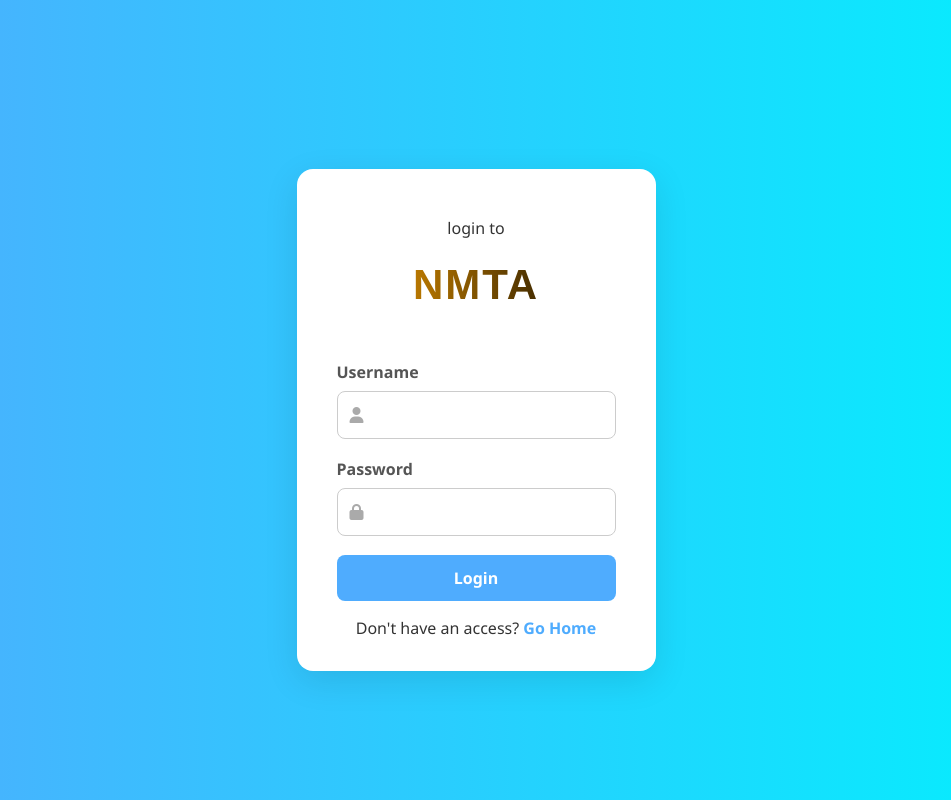
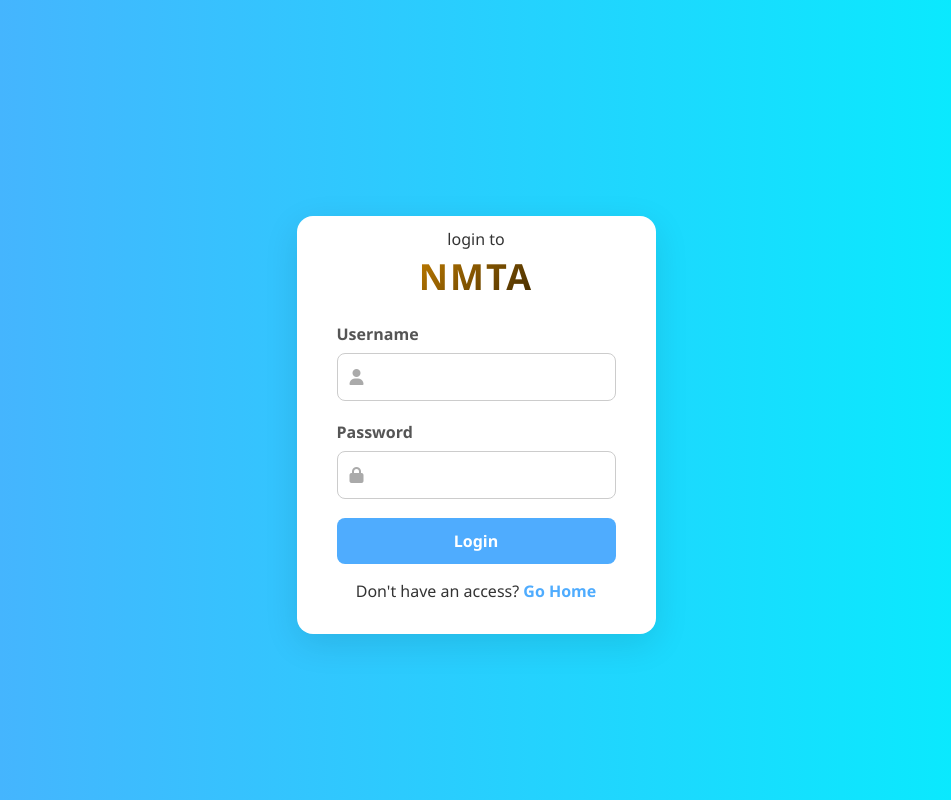
Before and after one commit to Computech-IT/NMTA, a website: page public/login.html in a window 1280 px wide. Shown: the whole page, without its empty margins (164-1115 px from the left). Drawn offline with Linux system fonts and the light colour scheme.

Commit message:
Update loginStyle.css

```diff
--- a/public/loginStyle.css
+++ b/public/loginStyle.css
@@ -26,7 +26,11 @@
 text-align: center;
 
 /* 👇 THIS pushes it down below the navbar */
-    margin-top: 40px;
+margin-top: 50px;
+}
+.login-container p:first-of-type,
+.nmta-logo {
+  margin-top: -20px; /* Adjust value as needed */
 }
 
 
@@ -151,15 +155,16 @@
 opacity: 1;
 }
 
+/* for NMTA logo */
 
-   .nmta-logo {
-  font-family: 'Poppins', sans-serif;
-  font-size: 42px;
+.nmta-logo{
+font-size: 36px;
 font-weight: 600;
-  background: linear-gradient(to right, orange, black);
+text-align: center;
+letter-spacing: 2px;
+background: linear-gradient(135deg, orange, black);
+
+  background-clip: text;
   -webkit-background-clip: text;
   -webkit-text-fill-color: transparent;
-  text-align: center;
-  margin-bottom: 30px;
-  letter-spacing: 2px;
 }
```
Lines whose indentation alone changed are shown as unchanged.
